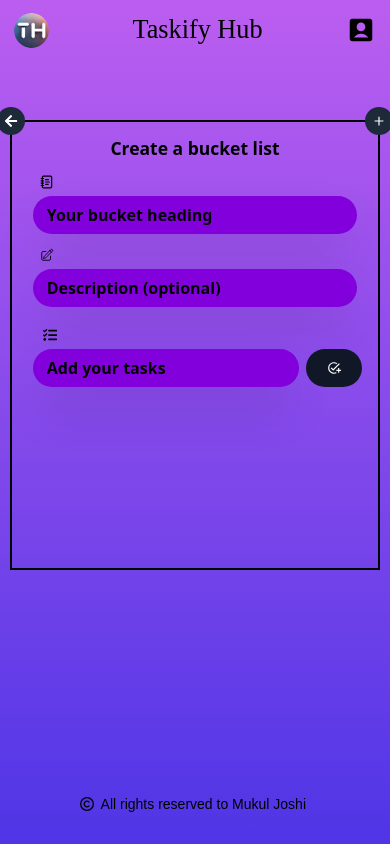
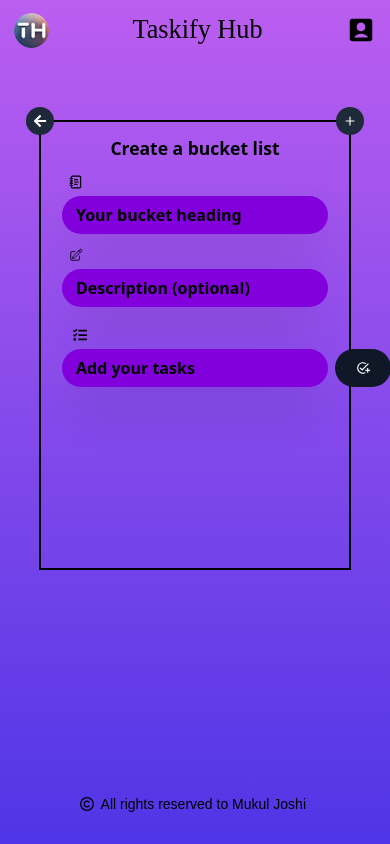
Before and after one commit to mj-stack/todo-mern-app, a React (Vite) app in the folder client/: page /add-task in a window 390 px wide. Built offline with nearby package versions, Linux system fonts and the light colour scheme.

Commit message:
Refactor task component styles for improved layout and responsiveness

```diff
--- a/client/src/components/TasksBuckets.jsx
+++ b/client/src/components/TasksBuckets.jsx
@@ -58,7 +58,7 @@
           >
             <ImCancelCircle
               onClick={(e) => handleDeleteClick(e, bucket.id)}
-              className="text-xl text-red-500 opacity-0 group-hover:opacity-100 rounded-2xl absolute right-2 top-2 transition-all duration-300 z-10"
+              className="text-xl text-red-500 rounded-2xl absolute right-2 top-2 transition-all duration-300 z-10"
             />
             <FaEdit
               onClick={(e) =>
@@ -70,7 +70,7 @@
                   bucket.tasks
                 )
               }
-              className="text-xl text-blue-500 opacity-0 group-hover:opacity-100 rounded-2xl absolute left-2 top-2 transition-all duration-300 z-10"
+              className="text-xl text-blue-500 rounded-2xl absolute left-2 top-2 transition-all duration-300 z-10"
             />
             <div className="bg-black text-white font-bold flex justify-center rounded-t-[10px] flex-1 py-2">
               {bucket.title}
--- a/client/src/routes/AddTask.jsx
+++ b/client/src/routes/AddTask.jsx
@@ -87,7 +87,7 @@
   };
 
   return (
-    <main className="border-2 border-black w-[95%] max-w-[1000px] max-h-[450px] mt-[60px] mx-auto relative p-4">
+    <main className="border-2 border-black w-[80%] max-w-[1000px] max-h-[450px] mt-[60px] mx-auto relative p-4">
       <button
         onClick={() => navigate("/")}
         className="flex justify-between items-center absolute left-[-15px] top-[-15px] bg-gray-800 text-white p-2 rounded-3xl cursor-pointer transition-transform duration-200 hover:scale-120"
@@ -135,7 +135,7 @@
                 ref={bucketTask}
                 type="text"
                 placeholder="Add your tasks"
-                className="bg-purple-700 placeholder:text-black placeholder:font-bold text-[16px] pl-4 font-bold shadow-2xl rounded-3xl flex-1 p-2 outline-0"
+                className="bg-purple-700 placeholder:text-black placeholder:font-bold text-[16px] pl-4 font-bold shadow-2xl rounded-3xl flex-1 p-2 outline-0 w-fit"
               />
               <button
                 onClick={handleAddTask}
```
